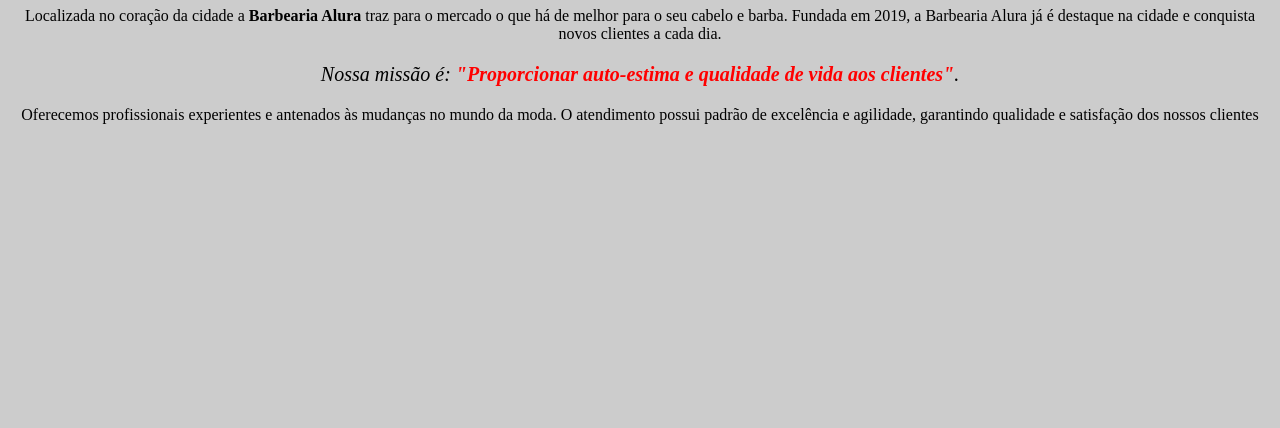
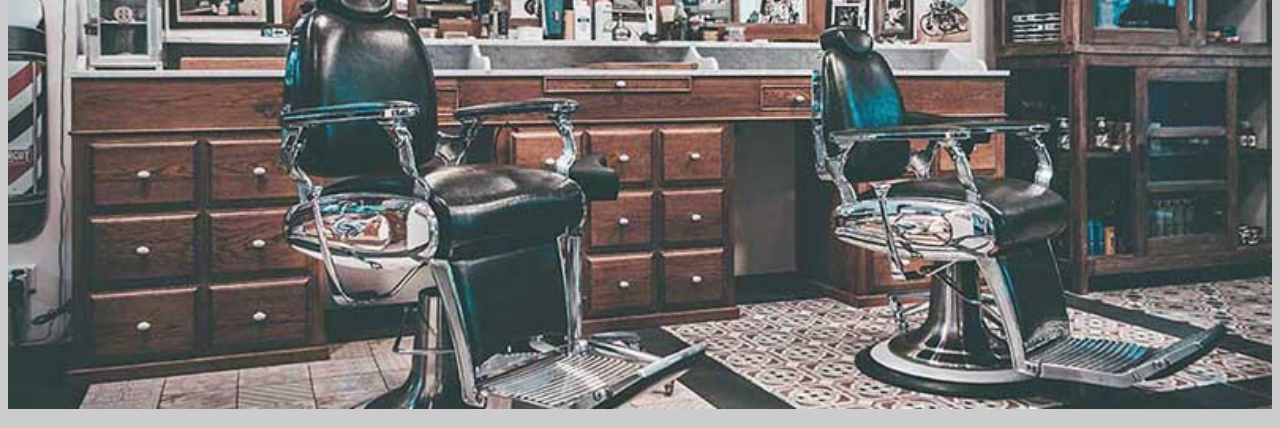
Before and after one commit to clarawisniewski/projeto-barbearia, a plain HTML site: page index.html in a window 1280 px wide. Shown: the part 73-501 px from the top of the page. Drawn offline with Linux system fonts and the light colour scheme.

Commit message:
Add files via upload

```diff
--- a/index.html
+++ b/index.html
@@ -8,6 +8,8 @@
      </head>
 
      <body>
+         <img id="banner" src="banner.jpg">
+
          <h1>Sobre a Barbearia Alura</h1>
 
          <p>Localizada no coração da cidade a <strong>Barbearia Alura</strong> traz para o mercado o que há de melhor para o seu cabelo e barba. Fundada em 2019, a Barbearia Alura já é destaque na cidade e conquista novos clientes a cada dia.</p>
--- a/style.css
+++ b/style.css
@@ -1,5 +1,9 @@
 body {
 	background: #CCCCCC
+}
+
+#banner {
+	width: 100%
 }
 
 h1{
```
Also changed, not shown: banner.jpg (added).
